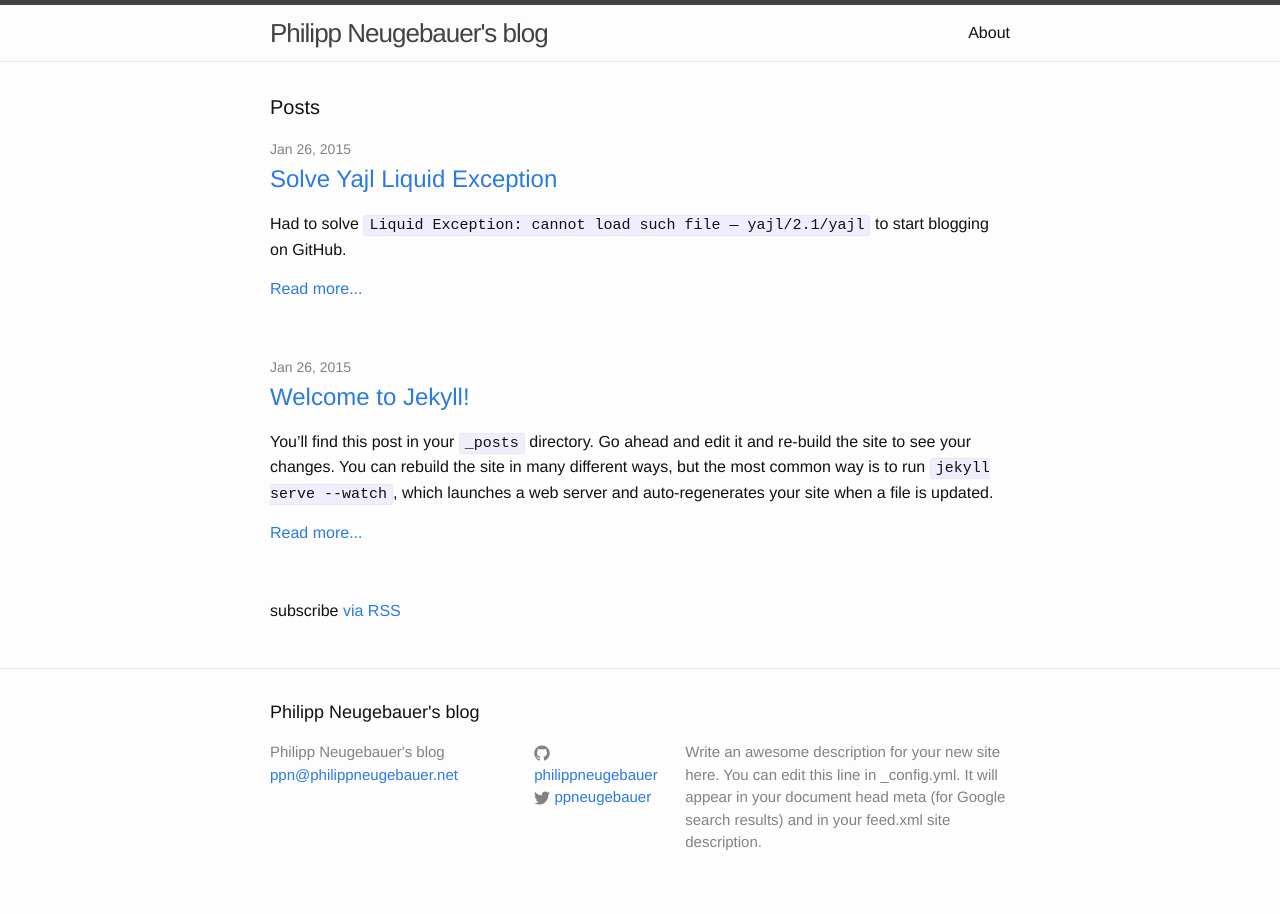
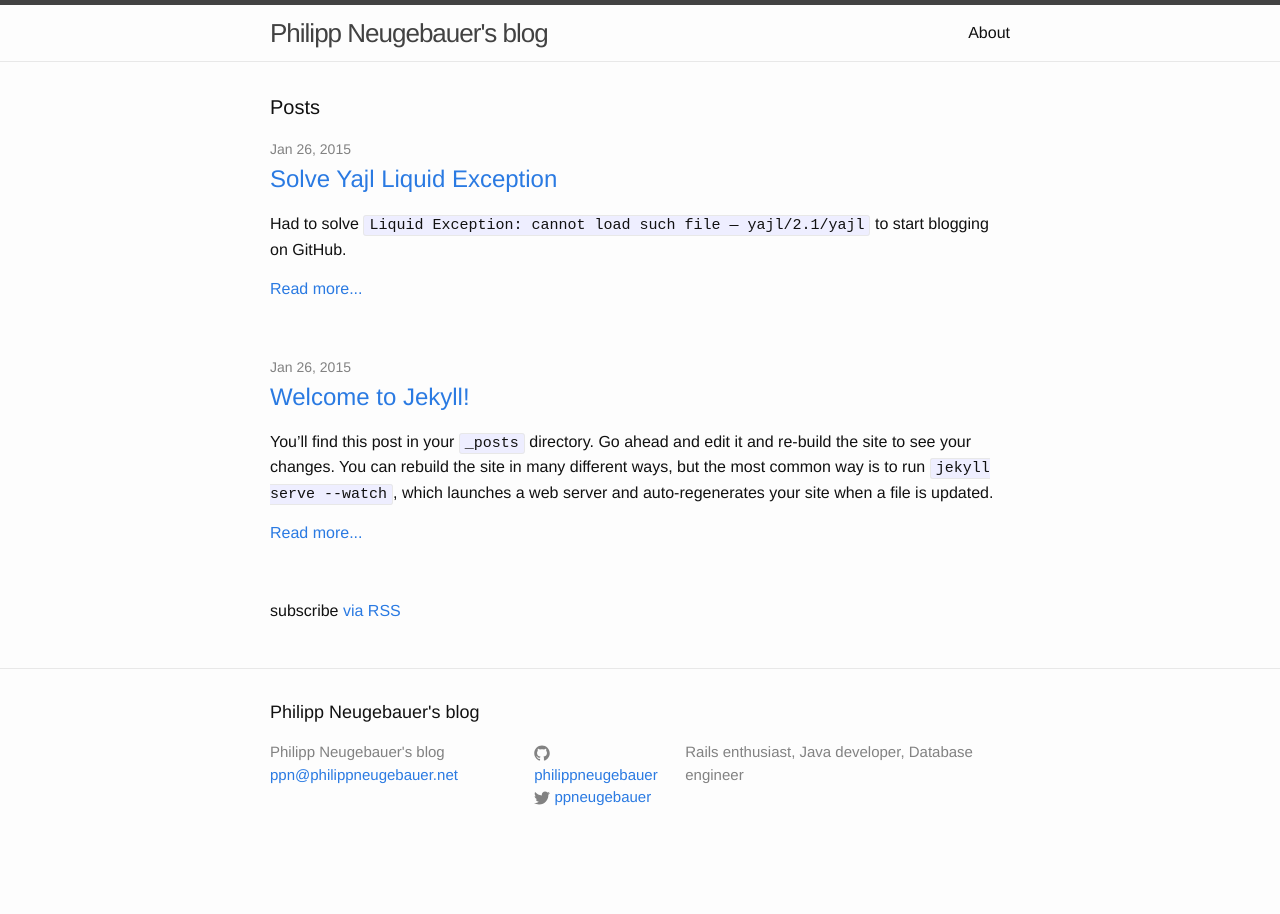
Before and after one commit to philippneugebauer/philippneugebauer.github.io, a Jekyll site: the page built from index.html, in a window 1280 px wide. Built offline with Jekyll 4.4.1, drawn with Linux system fonts in a browser that asks for light colours; the list of posts is cut into pages by our own code.

Commit message:
config description changed

```diff
--- a/_config.yml
+++ b/_config.yml
@@ -1,10 +1,10 @@
 # Site settings
 title: Philipp Neugebauer's blog
 email: ppn@philippneugebauer.net
-description: > # this means to ignore newlines until "baseurl:"
-  Write an awesome description for your new site here. You can edit this
-  line in _config.yml. It will appear in your document head meta (for
-  Google search results) and in your feed.xml site description.
+description: >
+  Rails enthusiast,
+  Java developer,
+  Database engineer
 baseurl: "" # the subpath of your site, e.g. /blog/
 url: "http://philippneugebauer.net" # the base hostname & protocol for your site
 twitter_username: ppneugebauer
```
